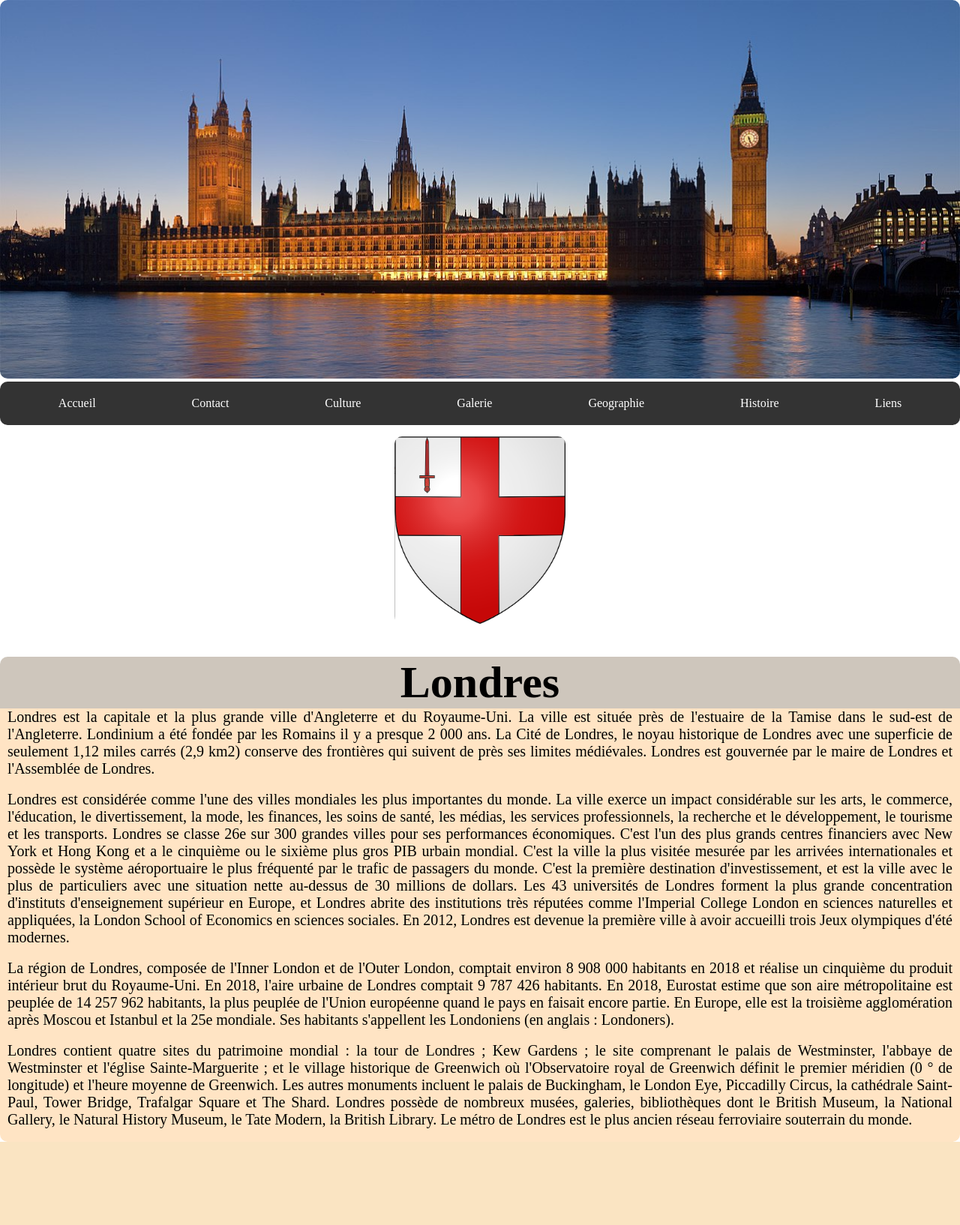
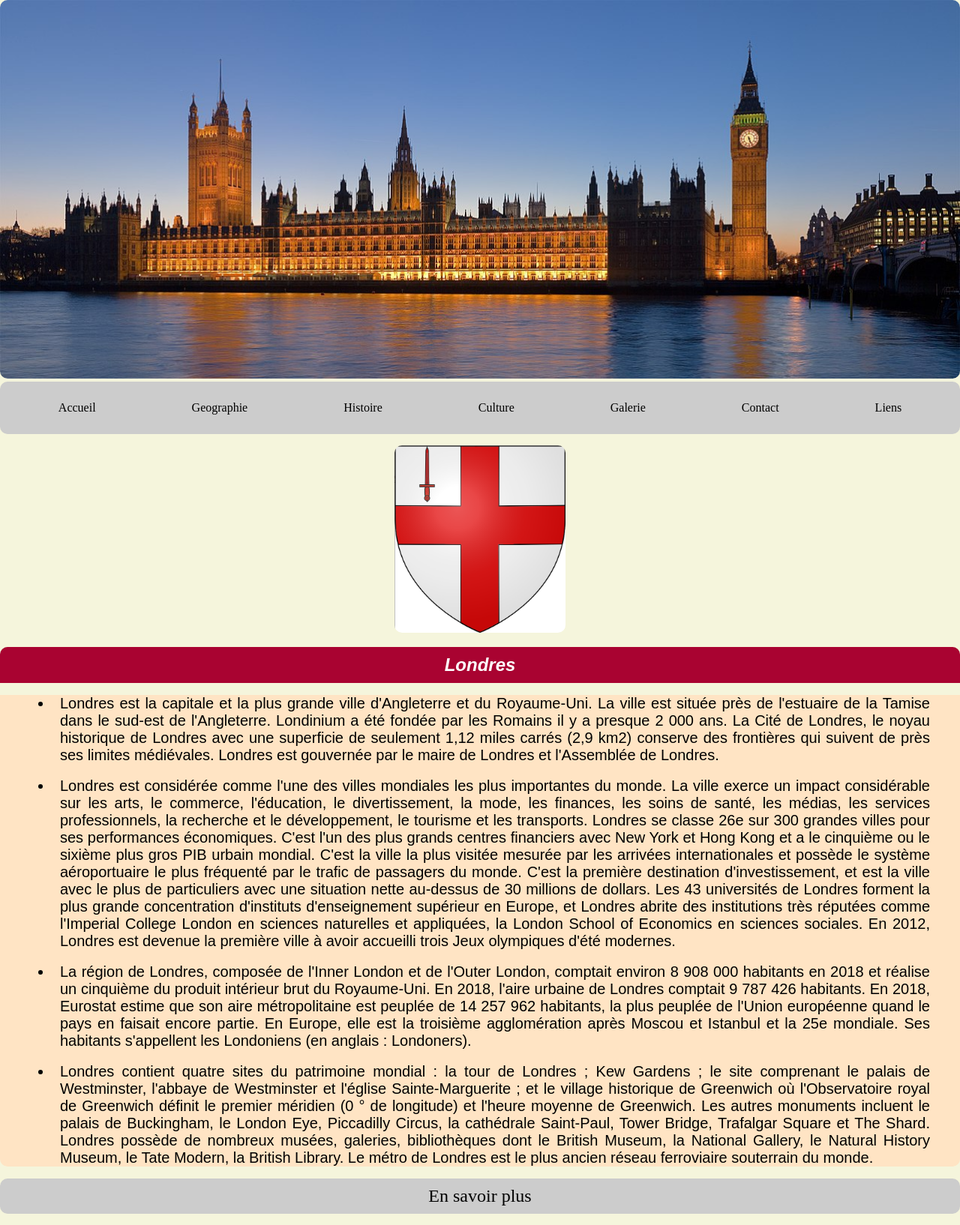
Before and after one commit to NikGorban/RealisationDeSiteStatique, a PHP site: page /public/index.php in a window 1280 px wide. Shown: the whole page at 75% size. Before the commit the page ends 1523 px from the top, so only its background shows below. Run offline with PHP 8.4, Linux system fonts and the light colour scheme.

Commit message:
1ere page fin

```diff
--- a/public/css/style.css
+++ b/public/css/style.css
@@ -1,7 +1,7 @@
 body{
     display: block;
     width: 1280px;
-
+    background-color: beige;
     margin: 0px auto;
     align-items: center;
     justify-content:center;
@@ -17,38 +17,41 @@ body{
 .armoiries{
     height: 250px;
     border-radius: 10px;
+    margin-bottom: 0px;
 }
 
 nav{
     display: flex;
     justify-content: space-between;
+    position: sticky;
+    top: 0;
     margin-bottom: 15px;
     width: 1280px;
+    height: 50px;
     justify-content: center;
     align-items: center;
-    background-color: #333;
-    color: white;
+    background-color: #CCC;
     padding: 10px 0px 10px 0px;
     border-radius: 10px;
-
 }
 
 nav a{
 
-    color: white;
+    color: rgb(0, 0, 0);
     text-decoration: none;
     padding : 10px 5% 10px 5%;
     transition: 0.25s;
 }
 
 nav a:hover{
-    background-color: #555;
+    background-color: #A90331;
     border-radius: 10px;
+    color: white;
 }
 
 .text p{
     font-size: 20px;
-    font-family: 'Times New Roman', Times, serif;
+    font-family:  Arial,Helvetica,sans-serif;
     text-align: justify;
     margin: 0px 10px 0px 10px;
 
@@ -56,7 +59,7 @@ nav a:hover{
 
 .titre{
     font-size: 30px;
-    font-family: 'Times New Roman', Times, serif;
+    font-family:  Arial,Helvetica,sans-serif;
     text-align: center;
     margin-bottom: 0px;
     background-color: rgba(158, 143, 124, 0.507);
@@ -64,7 +67,16 @@ nav a:hover{
 }
 
 .titre h1{
-    margin-bottom:0px ;
+    font-style: italic;
+    color: white;
+    background-color: #A90331;
+    font-family: Arial,Helvetica,sans-serif;
+    font-size: 24px;
+    text-align: center;
+    border-radius: 10px 10px 0px 0px;
+    padding: 10px 0px 10px 0px;
+    margin-bottom: 0px;
+    margin-top: 15px;
 }
 
 .text{
@@ -72,3 +84,39 @@ nav a:hover{
     border-radius: 0px 0px 10px 10px;
     margin-top: 0px;
 }
+
+.text li{
+    font-size: 20px;
+    font-family:  Arial,Helvetica,sans-serif;
+    text-align: justify;
+    margin: 0px 30px 0px 30px;
+
+}
+
+.liens{
+    display: flex;
+    justify-content: space-between;
+    margin-bottom: 15px;
+    width: 1280px;
+    justify-content: center;
+    align-items: center;
+    background-color: #CCC;
+    color: rgb(0, 0, 0);
+    border-radius: 10px;
+
+}
+
+.liens a{
+
+    color: rgb(0, 0, 0);
+    text-decoration: none;
+    padding : 10px 5% 10px 5%;
+    transition: 0.25s;
+    font-size: 1.5rem;
+}
+
+.liens a:hover{
+    background-color: #A90331;
+    border-radius: 10px;
+    color: white;
+}
--- a/temp/accueilView.php
+++ b/temp/accueilView.php
@@ -4,15 +4,6 @@
     <meta charset="UTF-8">
     <meta name="viewport" content="width=device-width, initial-scale=1.0">
     <title>Accueil</title>
-    <link rel="stylesheet" href="css/style.css">
-</head>
-<body>
-
-    <div class="banner">
-        <img src="img/banniere.jpg" alt="Banner">
-    </div>
-
-
 
     <?php
 include "inc/menuView.php"
@@ -28,15 +19,20 @@ include "inc/menuView.php"
     </div>
 <div class="text">
 
+    <ul>
+    <li><p>Londres est la capitale et la plus grande ville d'Angleterre et du Royaume-Uni. La ville est située près de l'estuaire de la Tamise dans le sud-est de   l'Angleterre. Londinium a été fondée par les Romains il y a presque 2 000 ans. La Cité de Londres, le noyau historique de Londres avec une superficie de  seulement 1,12 miles carrés (2,9 km2) conserve des frontières qui suivent de près ses limites médiévales. Londres est gouvernée par le maire de Londres et   l'Assemblée de Londres.</p></li><br>
 
-    <p>Londres est la capitale et la plus grande ville d'Angleterre et du Royaume-Uni. La ville est située près de l'estuaire de la Tamise dans le sud-est de   l'Angleterre. Londinium a été fondée par les Romains il y a presque 2 000 ans. La Cité de Londres, le noyau historique de Londres avec une superficie de  seulement 1,12 miles carrés (2,9 km2) conserve des frontières qui suivent de près ses limites médiévales. Londres est gouvernée par le maire de Londres et   l'Assemblée de Londres.</p><br>
+    <li><p>Londres est considérée comme l'une des villes mondiales les plus importantes du monde. La ville exerce un impact considérable sur les arts, le commerce,     l'éducation, le divertissement, la mode, les finances, les soins de santé, les médias, les services professionnels, la recherche et le développement, le    tourisme et les transports. Londres se classe 26e sur 300 grandes villes pour ses performances économiques. C'est l'un des plus grands centres financiers avec     New York et Hong Kong et a le cinquième ou le sixième plus gros PIB urbain mondial. C'est la ville la plus visitée mesurée par les arrivées internationales et  possède le système aéroportuaire le plus fréquenté par le trafic de passagers du monde. C'est la première destination d'investissement, et est la ville avec le  plus de particuliers avec une situation nette au-dessus de 30 millions de dollars. Les 43 universités de Londres forment la plus grande concentration    d'instituts d'enseignement supérieur en Europe, et Londres abrite des institutions très réputées comme l'Imperial College London en sciences naturelles et     appliquées, la London School of Economics en sciences sociales. En 2012, Londres est devenue la première ville à avoir accueilli trois Jeux olympiques d'été    modernes.
+    </p></li><br>
 
-    <p>Londres est considérée comme l'une des villes mondiales les plus importantes du monde. La ville exerce un impact considérable sur les arts, le commerce,     l'éducation, le divertissement, la mode, les finances, les soins de santé, les médias, les services professionnels, la recherche et le développement, le    tourisme et les transports. Londres se classe 26e sur 300 grandes villes pour ses performances économiques. C'est l'un des plus grands centres financiers avec     New York et Hong Kong et a le cinquième ou le sixième plus gros PIB urbain mondial. C'est la ville la plus visitée mesurée par les arrivées internationales et  possède le système aéroportuaire le plus fréquenté par le trafic de passagers du monde. C'est la première destination d'investissement, et est la ville avec le  plus de particuliers avec une situation nette au-dessus de 30 millions de dollars. Les 43 universités de Londres forment la plus grande concentration    d'instituts d'enseignement supérieur en Europe, et Londres abrite des institutions très réputées comme l'Imperial College London en sciences naturelles et     appliquées, la London School of Economics en sciences sociales. En 2012, Londres est devenue la première ville à avoir accueilli trois Jeux olympiques d'été    modernes.
-    </p><br>
+    <li><p>La région de Londres, composée de l'Inner London et de l'Outer London, comptait environ 8 908 000 habitants en 2018 et réalise un cinquième du produit   intérieur brut du Royaume-Uni. En 2018, l'aire urbaine de Londres comptait 9 787 426 habitants. En 2018, Eurostat estime que son aire métropolitaine est  peuplée de 14 257 962 habitants, la plus peuplée de l'Union européenne quand le pays en faisait encore partie. En Europe, elle est la troisième agglomération    après Moscou et Istanbul et la 25e mondiale. Ses habitants s'appellent les Londoniens (en anglais : Londoners).
+    </p></li><br>
 
-    <p>La région de Londres, composée de l'Inner London et de l'Outer London, comptait environ 8 908 000 habitants en 2018 et réalise un cinquième du produit   intérieur brut du Royaume-Uni. En 2018, l'aire urbaine de Londres comptait 9 787 426 habitants. En 2018, Eurostat estime que son aire métropolitaine est  peuplée de 14 257 962 habitants, la plus peuplée de l'Union européenne quand le pays en faisait encore partie. En Europe, elle est la troisième agglomération    après Moscou et Istanbul et la 25e mondiale. Ses habitants s'appellent les Londoniens (en anglais : Londoners).
-    </p><br>
+    <li><p>Londres contient quatre sites du patrimoine mondial : la tour de Londres ; Kew Gardens ; le site comprenant le palais de Westminster, l'abbaye de    Westminster et l'église Sainte-Marguerite ; et le village historique de Greenwich où l'Observatoire royal de Greenwich définit le premier méridien (0 ° de     longitude) et l'heure moyenne de Greenwich. Les autres monuments incluent le palais de Buckingham, le London Eye, Piccadilly Circus, la cathédrale Saint-Paul,  Tower Bridge, Trafalgar Square et The Shard. Londres possède de nombreux musées, galeries, bibliothèques dont le British Museum, la National Gallery, le     Natural History Museum, le Tate Modern, la British Library. Le métro de Londres est le plus ancien réseau ferroviaire souterrain du monde.
+    </p></li>
+</ul>
+</div>
 
-    <p>Londres contient quatre sites du patrimoine mondial : la tour de Londres ; Kew Gardens ; le site comprenant le palais de Westminster, l'abbaye de    Westminster et l'église Sainte-Marguerite ; et le village historique de Greenwich où l'Observatoire royal de Greenwich définit le premier méridien (0 ° de     longitude) et l'heure moyenne de Greenwich. Les autres monuments incluent le palais de Buckingham, le London Eye, Piccadilly Circus, la cathédrale Saint-Paul,  Tower Bridge, Trafalgar Square et The Shard. Londres possède de nombreux musées, galeries, bibliothèques dont le British Museum, la National Gallery, le     Natural History Museum, le Tate Modern, la British Library. Le métro de Londres est le plus ancien réseau ferroviaire souterrain du monde.
-    </p><br>
+<div class="liens">
+    <a href="https://fr.wikipedia.org/wiki/Londres">En savoir plus</a>
 </div>
--- a/temp/inc/menuView.php
+++ b/temp/inc/menuView.php
@@ -1,12 +1,19 @@
+        <link rel="stylesheet" href="css/style.css">
+</head>
+<body>
+
+    <div class="banner">
+        <img src="img/banniere.jpg" alt="Banner">
+    </div>
 
     <header>
         <nav>
             <a href="?p=accueil">Accueil</a>
-            <a href="?p=contacts">Contact</a>
+            <a href="?p=geographie">Geographie</a>
+            <a href="?p=histoire">Histoire</a>
             <a href="?p=culture">Culture</a>
             <a href="?p=galerie">Galerie</a>
-            <a href="?p=geographie">Geographie</a>
-            <a href="?p=histoire">Histoire</a>
+            <a href="?p=contacts">Contact</a>
             <a href="?p=liens">Liens</a></li>
         </nav>
     </header>
```
Also changed, not shown: temp/contactView.php (+29 -3 lines).
